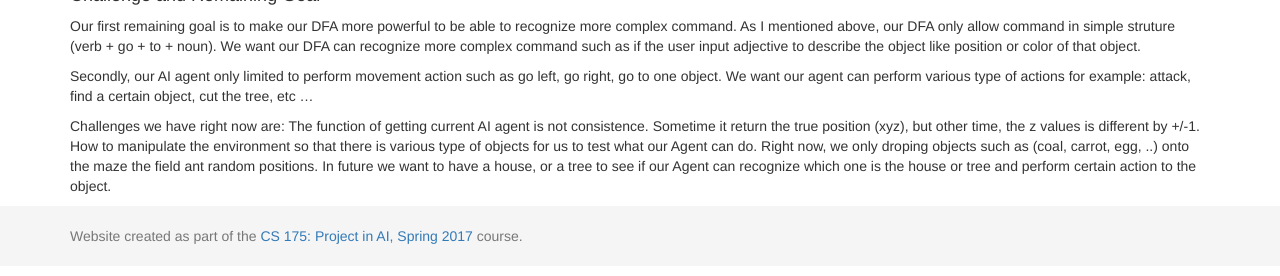
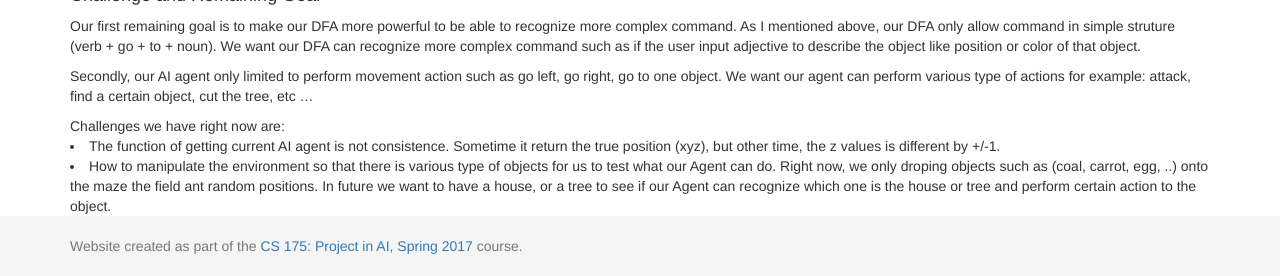
Before and after one commit to quanal/Captain-Commando, a Jekyll site: the page built from docs/status.md, in a window 1280 px wide and 900 px high, scrolled down 3728 px, cut to the strip 624-900 px from the top of the window. Built offline with Jekyll 4.4.1, drawn with Linux system fonts in a browser that asks for light colours; our own code applies the rules of GitHub Pages for plain Markdown files.

```diff
--- a/docs/status.md
+++ b/docs/status.md
@@ -78,6 +78,6 @@ As we improved our sentence_data and as we train our classifier to have more rel
 
   Secondly, our AI agent only limited to perform movement action such as go left, go right, go to one object. We want our agent can perform various type of actions for example: attack, find a certain object, cut the tree, etc ...
 
-  Challenges we have right now are:
-    The function of getting current AI agent is not consistence. Sometime it return the true position (xyz), but other time, the z values is different by +/-1.
-    How to manipulate the environment so that there is various type of objects for us to test what our Agent can do. Right now, we only droping objects such as (coal, carrot, egg, ..) onto the maze the field ant random positions. In future we want to have a house, or a tree to see if our Agent can recognize which one is the house or tree and perform certain action to the object.
+   <div>Challenges we have right now are:
+    <li>The function of getting current AI agent is not consistence. Sometime it return the true position (xyz), but other time, the z values is different by +/-1. </li>
+     <li> How to manipulate the environment so that there is various type of objects for us to test what our Agent can do. Right now, we only droping objects such as (coal, carrot, egg, ..) onto the maze the field ant random positions. In future we want to have a house, or a tree to see if our Agent can recognize which one is the house or tree and perform certain action to the object.</li></div>
```
